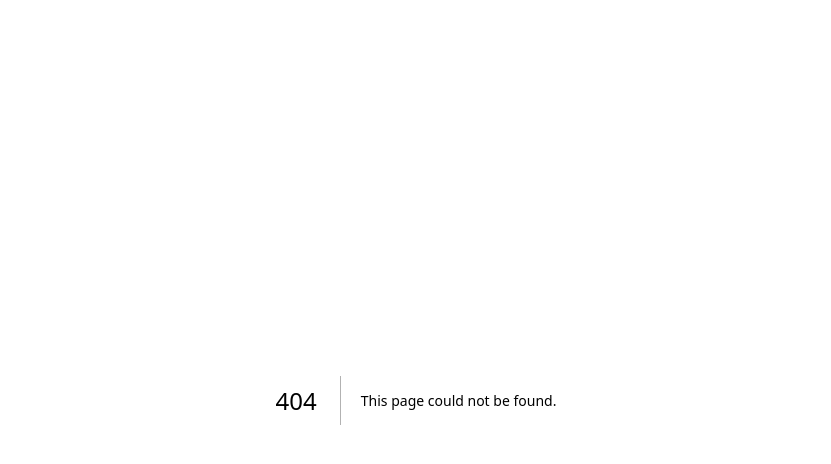
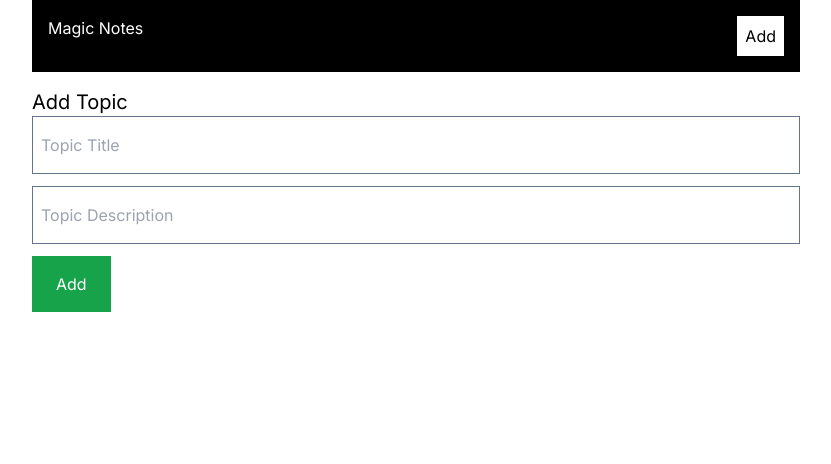
Before and after one commit to dagim-mante/Magic-Notes---AI-Based-Notes-Editor, a Next.js app: page /add in a window 1280 px wide. Before the commit this address had no page. Shown: the top 464 px of the page, without its empty margins (224-1055 px from the left). Built offline with nearby package versions, Linux system fonts and the light colour scheme.

Commit message:
simple notes app implementation using mongoose

```diff
--- /dev/null
+++ b/app/add/page.tsx
@@ -0,0 +1,56 @@
+'use client'
+import { useRouter } from 'next/navigation'
+import {useState} from 'react'
+
+const Add = () => {
+  const [title, setTitle] = useState('')
+  const [description, setDescription] = useState('')
+  const router = useRouter()
+
+  const handleSubmit = async (e) => {
+    e.preventDefault()
+    try{
+      const res = await fetch('http://localhost:3000/api/topics', {
+        method: 'POST',
+        headers: {
+          'Content-Type': 'application/json'
+        },
+        body: JSON.stringify({title, description})
+      })
+
+      if(res.ok){
+        router.push('/')
+        router.refresh()
+      }else{
+        throw new Error('failed to add topic.')
+      }
+    }catch(error){
+      console.log(error)
+    }
+  }
+
+  return (
+    <>
+        <h2 className="text-xl">Add Topic</h2>
+        <form onSubmit={handleSubmit} className="flex flex-col gap-3">
+            <input
+                value={title}
+                onChange={(e) => setTitle(e.target.value)}
+                type='text'
+                placeholder="Topic Title"
+                className="px-2 py-4 border border-slate-500"
+            />
+            <input
+              value={description}
+              onChange={(e) => setDescription(e.target.value)}
+                type='text'
+                placeholder="Topic Description"
+                className="px-2 py-4 border border-slate-500"
+            />
+            <button className="bg-green-600 py-4 px-6 w-fit text-white">Add</button>
+        </form>
+    </>
+  )
+}
+
+export default Add
--- /dev/null
+++ b/app/api/topics/[id]/route.ts
@@ -0,0 +1,21 @@
+import { connectToMongoDB } from "@/libs/db"
+import topic from "@/models/topic"
+import { NextRequest, NextResponse} from "next/server"
+
+
+export async function PUT(req:NextRequest, {params}){
+    const {id} = params
+    const {newTitle: title, newDescription: description} = await req.json()
+
+    await connectToMongoDB()
+    await topic.findByIdAndUpdate(id, {title, description})
+    return NextResponse.json({"message": "topic updated."}, {status: 200})
+}
+
+export async function GET(req:NextRequest, {params}){
+    const {id} = params
+    await connectToMongoDB()
+    const selectedTopic = await topic.findOne({_id: id})
+    console.log(selectedTopic)
+    return NextResponse.json({topic: selectedTopic}, {status: 200})
+}
--- /dev/null
+++ b/app/api/topics/route.ts
@@ -0,0 +1,26 @@
+import { connectToMongoDB } from "@/libs/db";
+import topic from "@/models/topic";
+import { NextRequest, NextResponse } from "next/server";
+
+
+export async function POST(req:NextRequest){
+    await connectToMongoDB()
+    const data:Promise<any> = await req.json()
+    const {title, description} = data
+
+    await topic.create({title, description})
+    return NextResponse.json({message: 'Topic Created!'}, {status: 201})
+}
+
+export async function GET(){
+    await connectToMongoDB()
+    const topics = await topic.find()
+    return NextResponse.json({topics}, {status: 200})
+}
+
+export async function DELETE(req:NextRequest){
+    await connectToMongoDB()
+    const id = req.nextUrl.searchParams.get('id')
+    await topic.findByIdAndDelete(id)
+    return NextResponse.json({message: 'Topic Deleted!'}, {status: 200})
+}
--- /dev/null
+++ b/app/edit/[id]/page.tsx
@@ -0,0 +1,39 @@
+import EditTopicForm from '@/components/EditTopicForm'
+
+interface EditProps{
+  params: object
+}
+
+async function getTopic(id){
+  try{
+    const res = await fetch(`http://localhost:3000/api/topics/${id}`, {
+      cache: 'no-cache'
+    })
+    if(res.ok){
+      const data = await res.json()
+      return data
+    }else{
+      throw new Error('failed to fetch.')
+    }
+  }catch(error){
+    console.log(error)
+  }
+}
+
+const Edit:React.FC<EditProps> = async ({ params }) => {
+  const {topic} = await getTopic(params.id)
+  const {title, description} = topic
+
+  return (
+    <>
+        <h2 className="text-xl">Edit Topic</h2>
+        <EditTopicForm
+            id={params.id}
+            title={title}
+            description={description}
+        />
+    </>
+  )
+}
+
+export default Edit
--- a/app/layout.tsx
+++ b/app/layout.tsx
@@ -1,6 +1,7 @@
 import type { Metadata } from "next";
 import { Inter } from "next/font/google";
 import "./globals.css";
+import Navbar from "@/components/Navbar";
 
 const inter = Inter({ subsets: ["latin"] });
 
@@ -16,7 +17,14 @@ export default function RootLayout({
 }>) {
   return (
     <html lang="en">
-      <body className={inter.className}>{children}</body>
+      <body className={inter.className}>
+        <main className='max-w-3xl mx-auto'>
+          <Navbar />
+          <div className='mt-4'>
+            {children}
+          </div>
+        </main>
+      </body>
     </html>
   );
 }
--- a/app/page.tsx
+++ b/app/page.tsx
@@ -1,7 +1,9 @@
+import TopicsList from "@/components/TopicsList";
+
 export default function Home() {
   return (
     <main>
-      Home
+      <TopicsList />
     </main>
   );
 }
--- /dev/null
+++ b/components/EditTopicForm.tsx
@@ -0,0 +1,61 @@
+'use client'
+import {useRouter} from 'next/navigation'
+import { useState } from 'react'
+
+interface EditTopicFormProps{
+    id: string,
+    title: string,
+    description: string
+}
+
+const EditTopicForm:React.FC<EditTopicFormProps> = ({
+    id, title, description
+}) => {
+    const router = useRouter()
+    const [newTitle, setNewTitle] = useState(title)
+    const [newDescription, setNewDescription] = useState(description)
+     const handleSubmit = async (e) => {
+        e.preventDefault()
+        try{
+        const res = await fetch(`http://localhost:3000/api/topics/${id}`, {
+            cache: 'no-cache',
+            method: 'PUT',
+            headers: {
+            'Content-Type': 'application/json'
+            },
+            body: JSON.stringify({newTitle, newDescription})
+        })
+
+        if(res.ok){
+            router.push('/')
+            router.refresh()
+        }else{
+            throw new Error('failed to edit topic.')
+        }
+        }catch(error){
+            console.log(error)
+        }
+    }
+
+  return (
+    <form onSubmit={handleSubmit} className="flex flex-col gap-3">
+        <input
+            value={newTitle}
+            onChange={(e) => setNewTitle(e.target.value)}
+            type='text'
+            placeholder="Topic Title"
+            className="px-2 py-4 border border-slate-500"
+        />
+        <input
+            value={newDescription}
+            onChange={(e) => setNewDescription(e.target.value)}
+            type='text'
+            placeholder="Topic Description"
+            className="px-2 py-4 border border-slate-500"
+        />
+        <button className="bg-green-600 py-4 px-6 w-fit text-white">Update</button>
+    </form>
+  )
+}
+
+export default EditTopicForm
--- /dev/null
+++ b/components/Navbar.tsx
@@ -0,0 +1,10 @@
+import Link from 'next/link'
+
+export default function Navbar(){
+    return (
+        <nav className='flex justify-between p-4 bg-black'>
+            <Link href='/' className='text-white'>Magic Notes</Link>
+            <Link href='/add' className='bg-white p-2'>Add</Link>
+        </nav>
+    )
+}
--- /dev/null
+++ b/components/RemoveBtn.tsx
@@ -0,0 +1,29 @@
+'use client'
+import { useRouter } from "next/navigation"
+import { HiOutlineTrash } from "react-icons/hi"
+
+interface RemoveBtnProps{
+  _id: string
+}
+
+const RemoveBtn:React.FC<RemoveBtnProps> = ({_id}) => {
+
+  const router = useRouter()
+
+  const removeTopic = async () => {
+    const confirmed = confirm('Are you sure?')
+    if(confirmed){
+      await fetch(`http://localhost:3000/api/topics?id=${_id}`, {
+        method: 'DELETE'
+      })
+      router.refresh()
+    }
+  }
+  return (
+    <button onClick={removeTopic} className="text-red-400">
+      <HiOutlineTrash size={24}/>
+    </button>
+  )
+}
+
+export default RemoveBtn
--- /dev/null
+++ b/components/TopicsList.tsx
@@ -0,0 +1,41 @@
+import Link from "next/link"
+import { HiPencilAlt } from "react-icons/hi"
+import RemoveBtn from "./RemoveBtn"
+
+const getTopics = async () => {
+    try{
+        const res = await fetch('http://localhost:3000/api/topics', {
+            cache: 'no-store'
+        })
+        if(!res.ok){
+            throw new Error('failed to fetch')
+        }
+        return res.json()
+    }catch(error){
+        console.log(error)
+    }
+}
+
+export default async function TopicsList(){
+    const {topics} = await getTopics()
+    console.log(topics)
+
+    return (
+        <>
+            {topics.length ? topics.map((t, i) => (
+                <div key={i} className='px-4 py-8 flex justify-between gap-4 border border-slate-500 my-3 items-start'>
+                    <div>
+                        <h2 className="text-2xl font-bold">{t.title}</h2>
+                        <p>{t.description}</p>
+                    </div>
+                    <div className="flex gap-2">
+                        <RemoveBtn _id={t._id} />
+                        <Link href={`/edit/${t._id}`}><HiPencilAlt size={24} /></Link>
+                    </div>
+                </div>
+            )) : (
+                <h2>No Topics.</h2>
+            )}
+        </>
+    )
+}
--- /dev/null
+++ b/libs/db.ts
@@ -0,0 +1,10 @@
+import mongoose from "mongoose"
+
+export const connectToMongoDB = async () => {
+    try{
+        await mongoose.connect(process.env.MONGODB_URI)
+        console.log('Conneced to DB!')
+    }catch(error){
+        console.log(error)
+    }
+}
--- /dev/null
+++ b/models/topic.ts
@@ -0,0 +1,9 @@
+import mongoose, {Schema} from "mongoose"
+
+const TopicSchema = new Schema({
+    title: String,
+    description: String
+}, {timestamps: true})
+
+const topic = mongoose.models.Topic || mongoose.model("Topic", TopicSchema)
+export default topic
```
Also changed, not shown: 1 other file (tests, documents, lock files or other folders).
